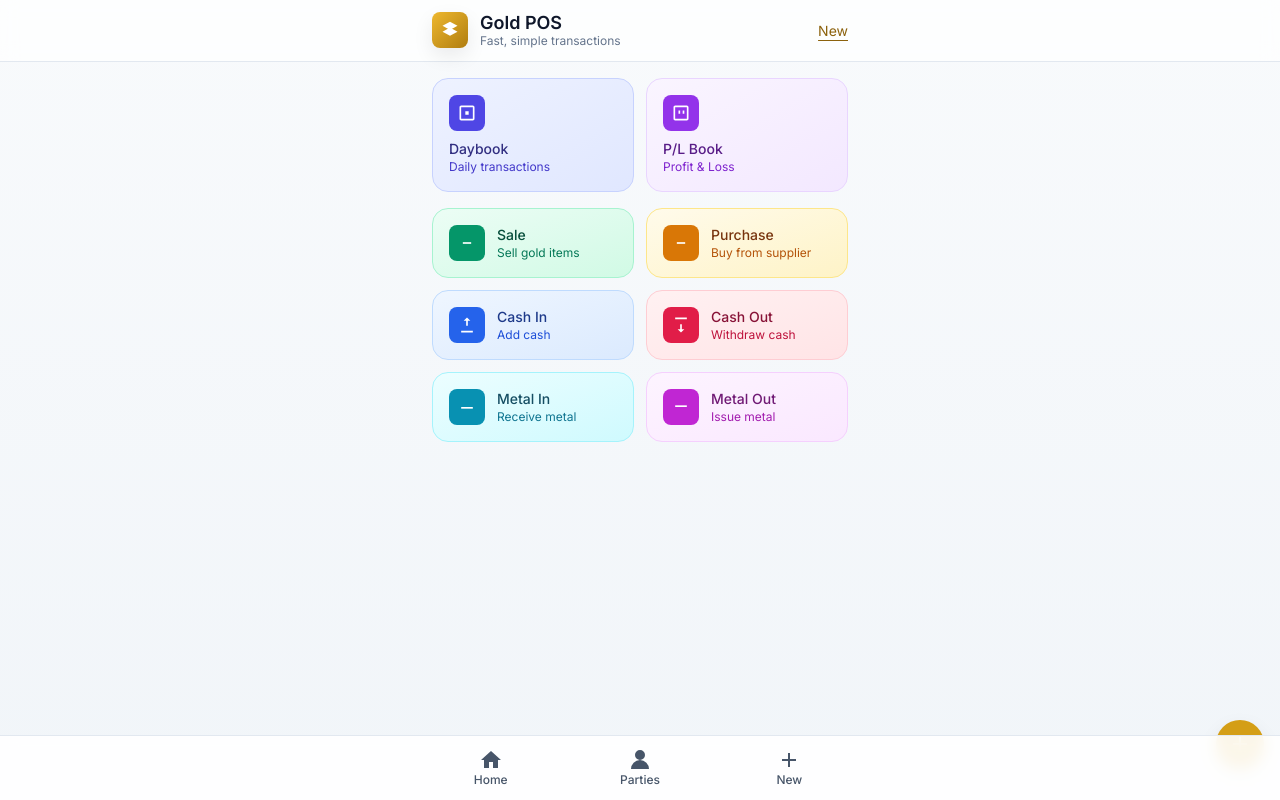
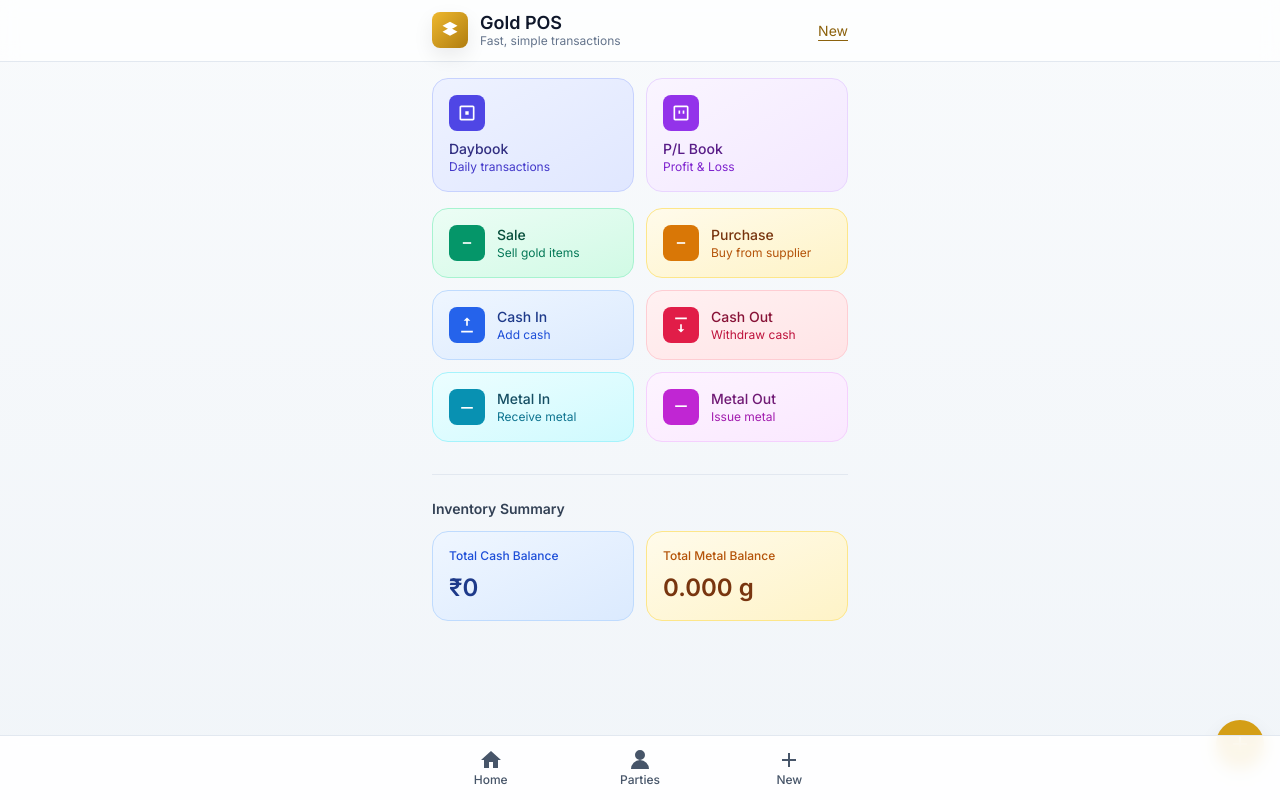
Before and after one commit to mitanshusurana/bullionapp, an Angular app: page / in a window 1280 px wide. Built offline with nearby package versions, Linux system fonts and the light colour scheme; no server answers.

Commit message:
Add inventory display section to template
cgen-e0f38b3f59d64a128cf2f133b9d55fe9

```diff
--- a/src/app/pages/home.page.ts
+++ b/src/app/pages/home.page.ts
@@ -170,6 +170,21 @@ import { PartyService } from "../services/party.service";
           </a>
         </section>
 
+        <!-- Inventory Summary -->
+        <section class="mt-8 pt-6 border-t border-slate-200">
+          <h2 class="text-sm font-semibold text-slate-700 mb-3">Inventory Summary</h2>
+          <div class="grid grid-cols-2 gap-3">
+            <div class="rounded-xl bg-gradient-to-br from-blue-50 to-blue-100 border border-blue-200 p-4">
+              <p class="text-xs text-blue-700 font-medium">Total Cash Balance</p>
+              <p class="mt-2 text-2xl font-semibold text-blue-900">{{ totalCash() | currency:'INR':'symbol':'1.0-0' }}</p>
+            </div>
+            <div class="rounded-xl bg-gradient-to-br from-amber-50 to-amber-100 border border-amber-200 p-4">
+              <p class="text-xs text-amber-700 font-medium">Total Metal Balance</p>
+              <p class="mt-2 text-2xl font-semibold text-amber-900">{{ totalMetal() | number:'1.3-3' }} g</p>
+            </div>
+          </div>
+        </section>
+
       </main>
 
       <a
```
